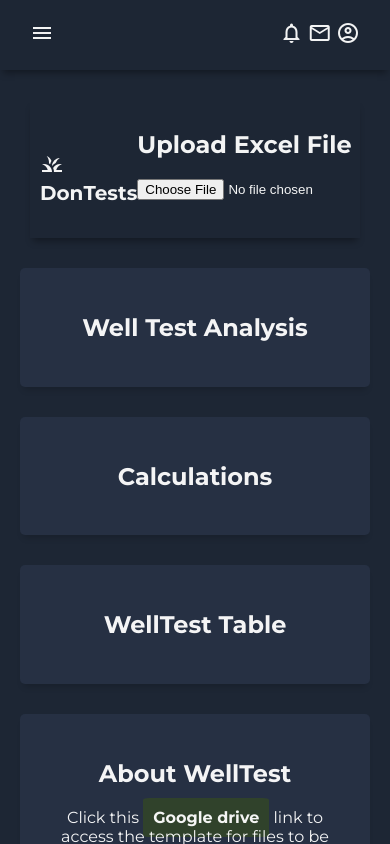
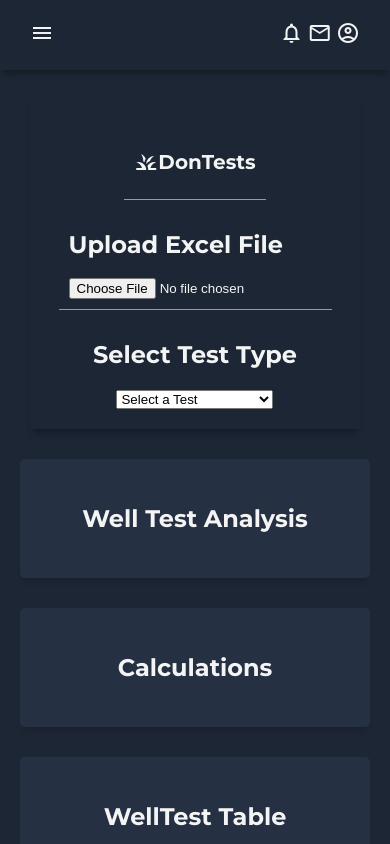
Before and after one commit to AdeJosephdon/DonTests, a plain HTML site: page index.html in a window 390 px wide. Drawn offline with nearby package versions, Linux system fonts and the light colour scheme.

Commit message:
I made the main-title of responsive.

```diff
--- a/style.css
+++ b/style.css
@@ -217,5 +217,30 @@ td {
     .header-left {
         display: none;
     }
+    .main-title {
+        display: flex;
+        flex-direction: column;
+        justify-content: center;
+        align-items: center;
+    }
+
+    .sidebar-brand {
+        border-bottom: 1px solid #8b9db6;
+        padding: 10px;
+        display: flex;
+        justify-content: center;
+        align-items: center;
+    }
+    #upload-section {
+        border-bottom: 1px solid #8b9db6;
+        padding: 10px;
+        display: flex;
+        flex-direction: column;
+        justify-items: center;
+        align-items: center;
+    }
+    #upload-section:last-child {
+    border-bottom: none;
+    }
 
 }
```
